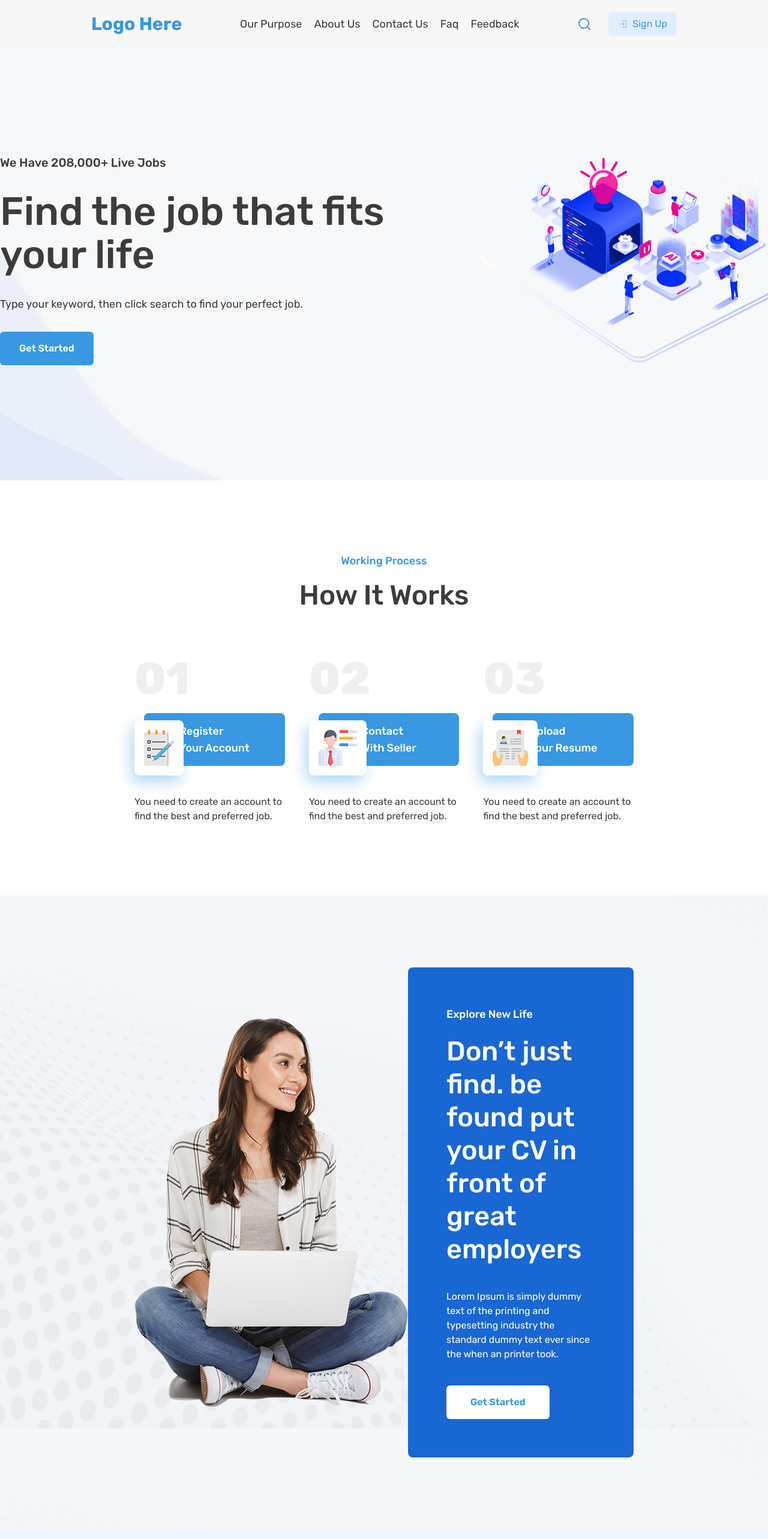
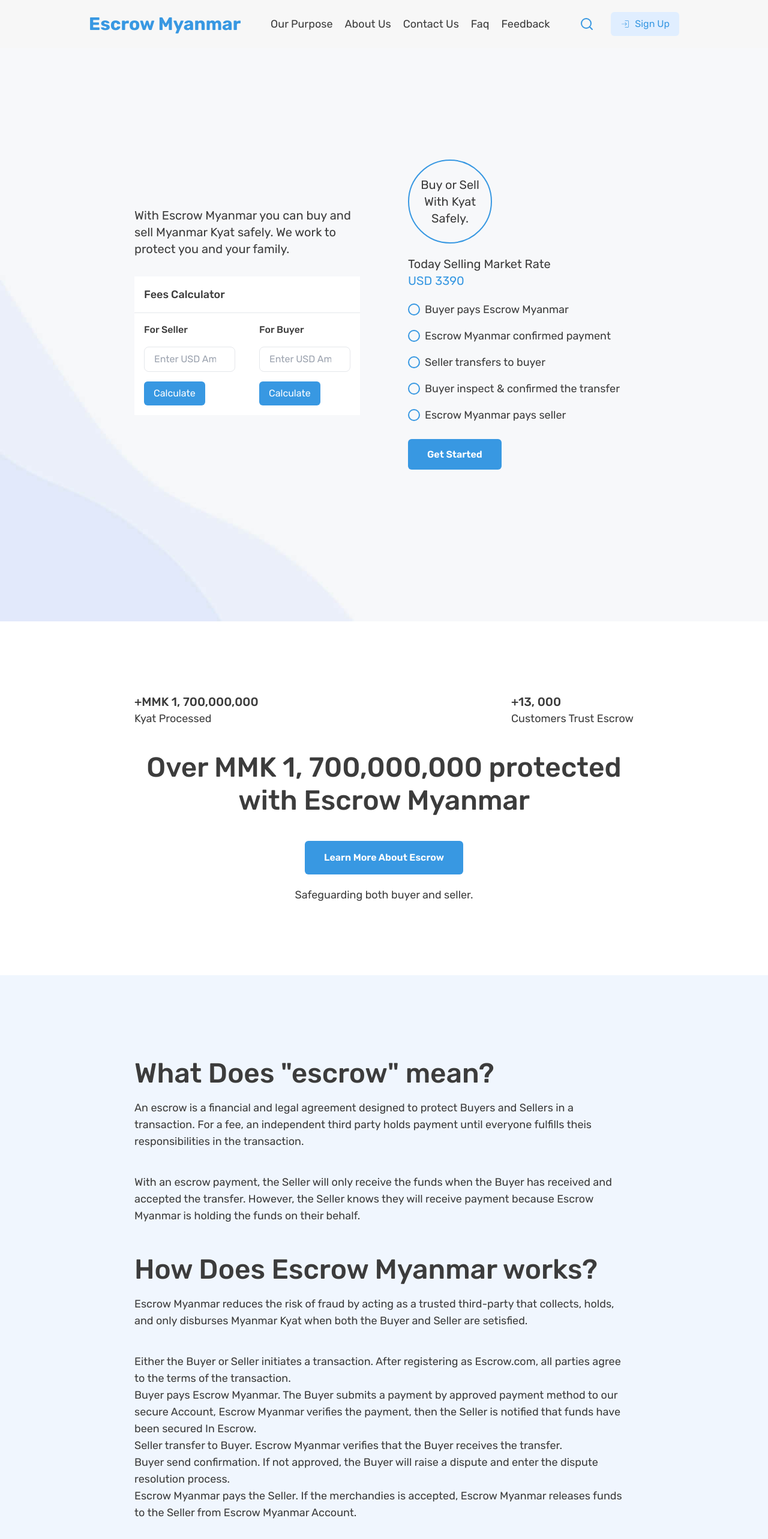
Before and after one commit to marufkhan20/kyat-selling-marketplace, a Next.js app in the folder frontend/: page / in a window 1280 px wide. Shown: the top 2566 px of the page at 60% size. Built offline with nearby package versions, Linux system fonts and the light colour scheme.

Commit message:
Change Home content and layout

```diff
--- a/frontend/src/app/dashboard/page.jsx
+++ b/frontend/src/app/dashboard/page.jsx
@@ -11,7 +11,8 @@
         {/* <Information /> */}
         <FeeCalculator />
         <Transactions viewButton title="My Transactions" />
-        <Orders viewButton title="Market Place" />
+        <Orders viewButton title="Market Place - Buyers" />
+        <Orders viewButton title="Market Place - Sellers" />
       </DashboardLayout>
     </main>
   );
--- a/frontend/src/app/page.jsx
+++ b/frontend/src/app/page.jsx
@@ -1,17 +1,16 @@
-import CallToAction from "@/components/home/CallToAction";
 import Hero from "@/components/home/Hero";
 import HowItWorks from "@/components/home/HowItWorks";
-import Sellers from "@/components/home/Sellers";
-import Testimonials from "@/components/home/Testimonials";
+import Information from "@/components/home/Information";
 
 export default function Home() {
   return (
     <main>
       <Hero />
+      {/* <CallToAction />
+      <Sellers />
+      <Testimonials /> */}
+      <Information />
       <HowItWorks />
-      <CallToAction />
-      <Sellers />
-      <Testimonials />
     </main>
   );
 }
--- a/frontend/src/components/home/Hero.jsx
+++ b/frontend/src/components/home/Hero.jsx
@@ -1,27 +1,59 @@
+import FeeCalculator from "../shared/Dashboard/FeeCalculator";
 import Button from "../ui/Button";
 
 const Hero = () => {
   return (
     <section
-      style={{ backgroundImage: `url(/images/hero-bg.jpg)` }}
-      className="px-5 sm:px-0 pt-[65px]"
+      style={{
+        backgroundImage: `url(/images/hero-bg.jpg)`,
+        backgroundSize: "cover",
+      }}
+      className="px-5 sm:px-0 py-[150px]"
     >
-      <div className="container flex-col lg:flex-row py-20 w-full min-h-[92vh] flex items-center gap-20">
-        <div className="w-full xl:w-[60%] flex flex-col gap-8">
-          <h4 className="text-xl">We Have 208,000+ Live Jobs</h4>
-          <h2 className="text-[40px] leading-[50px] sm:text-[50px] md:text-[66px] sm:leading-[60px] md:leading-[72px]">
-            Find the job that fits <br />
-            your life
-          </h2>
-          <p className="text-lg">
-            Type your keyword, then click search to find your perfect job.
+      <div className="container-custom flex-col lg:flex-row py-20 w-full min-h-[92vh] flex items-center gap-20">
+        <div className="w-full flex flex-col gap-8">
+          <p className="text-xl">
+            With Escrow Myanmar you can buy and sell Myanmar Kyat safely. We
+            work to protect you and your family.
           </p>
-          <div>
-            <Button>Get Started</Button>
+          <FeeCalculator />
+        </div>
+        <div className="w-full flex flex-col">
+          <div className="flex items-center gap-5 flex-wrap">
+            <div className="w-[140px] h-[140px] rounded-full border-2 border-primary flex items-center justify-center text-center p-4 text-xl">
+              Buy or Sell With Kyat Safely.
+            </div>
+            <div className="text-xl">
+              <span>Today Selling Market Rate</span>
+              <br />
+              <span className="text-primary">USD 3390</span>
+            </div>
           </div>
-        </div>
-        <div className="hidden w-full xl:w-[40%] lg:flex items-end">
-          <img src="/images/hero-banner.svg" alt="hero banner" />
+          <ul className="mt-5 flex flex-col gap-4">
+            <li className="flex items-center gap-2 text-lg">
+              <div className="w-5 h-5 rounded-full border-2 border-primary" />
+              <span>Buyer pays Escrow Myanmar</span>
+            </li>
+            <li className="flex items-center gap-2 text-lg">
+              <div className="w-5 h-5 rounded-full border-2 border-primary" />
+              <span>Escrow Myanmar confirmed payment</span>
+            </li>
+            <li className="flex items-center gap-2 text-lg">
+              <div className="w-5 h-5 rounded-full border-2 border-primary" />
+              <span>Seller transfers to buyer</span>
+            </li>
+            <li className="flex items-center gap-2 text-lg">
+              <div className="w-5 h-5 rounded-full border-2 border-primary" />
+              <span>Buyer inspect & confirmed the transfer</span>
+            </li>
+            <li className="flex items-center gap-2 text-lg">
+              <div className="w-5 h-5 rounded-full border-2 border-primary" />
+              <span>Escrow Myanmar pays seller</span>
+            </li>
+          </ul>
+          <div className="mt-10">
+            <Button href="/sign-up">Get Started</Button>
+          </div>
         </div>
       </div>
     </section>
--- a/frontend/src/components/home/HowItWorks.jsx
+++ b/frontend/src/components/home/HowItWorks.jsx
@@ -2,62 +2,51 @@
 
 const HowItWorks = () => {
   return (
-    <section className="section-container">
+    <section className="section-container bg-[#F0F6FE]">
       <div className="container-custom">
-        <Heading title="How It Works" subTitle="Working Process" />
+        <div>
+          <Heading title='What Does "escrow" mean?' center={false} />
+          <p className="mt-4 text-lg">
+            An escrow is a financial and legal agreement designed to protect
+            Buyers and Sellers in a transaction. For a fee, an independent third
+            party holds payment until everyone fulfills theis responsibilities
+            in the transaction.
+          </p>
+          <p className="text-lg mt-10">
+            With an escrow payment, the Seller will only receive the funds when
+            the Buyer has received and accepted the transfer. However, the
+            Seller knows they will receive payment because Escrow Myanmar is
+            holding the funds on their behalf.
+          </p>
+        </div>
 
-        <div className="mt-14 grid sm:grid-cols-2 md:grid-cols-3 gap-10">
-          <div>
-            <h2 className="text-[75px] text-[#efefef] font-extrabold">01</h2>
-            <div className="relative">
-              <div className="bg-primary flex justify-center py-4 rounded-lg ml-4">
-                <h4 className="text-lg text-white">
-                  Register <br />
-                  Your Account
-                </h4>
-              </div>
-              <div className="absolute left-0 top-3 bg-white p-4 rounded-lg how-it-works-card">
-                <img src="/images/works/1.png" alt="work" />
-              </div>
-            </div>
-            <p className="mt-12">
-              You need to create an account to find the best and preferred job.
-            </p>
-          </div>
-          <div>
-            <h2 className="text-[75px] text-[#efefef] font-extrabold">02</h2>
-            <div className="relative">
-              <div className="bg-primary flex justify-center py-4 rounded-lg ml-4">
-                <h4 className="text-lg text-white">
-                  Contact <br />
-                  With Seller
-                </h4>
-              </div>
-              <div className="absolute left-0 top-3 bg-white p-4 rounded-lg how-it-works-card">
-                <img src="/images/works/2.png" alt="work" />
-              </div>
-            </div>
-            <p className="mt-12">
-              You need to create an account to find the best and preferred job.
-            </p>
-          </div>
-          <div>
-            <h2 className="text-[75px] text-[#efefef] font-extrabold">03</h2>
-            <div className="relative">
-              <div className="bg-primary flex justify-center py-4 rounded-lg ml-4">
-                <h4 className="text-lg text-white">
-                  Upload <br />
-                  Your Resume
-                </h4>
-              </div>
-              <div className="absolute left-0 top-3 bg-white p-4 rounded-lg how-it-works-card">
-                <img src="/images/works/3.png" alt="work" />
-              </div>
-            </div>
-            <p className="mt-12">
-              You need to create an account to find the best and preferred job.
-            </p>
-          </div>
+        <div className="mt-12">
+          <Heading title="How Does Escrow Myanmar works?" center={false} />
+          <p className="mt-4 text-lg">
+            Escrow Myanmar reduces the risk of fraud by acting as a trusted
+            third-party that collects, holds, and only disburses Myanmar Kyat
+            when both the Buyer and Seller are setisfied.
+          </p>
+          <p className="text-lg mt-10">
+            Either the Buyer or Seller initiates a transaction. After
+            registering as Escrow.com, all parties agree to the terms of the
+            transaction.
+            <br />
+            Buyer pays Escrow Myanmar. The Buyer submits a payment by approved
+            payment method to our secure Account, Escrow Myanmar verifies the
+            payment, then the Seller is notified that funds have been secured{" "}
+            {"In Escrow"}.
+            <br />
+            Seller transfer to Buyer. Escrow Myanmar verifies that the Buyer
+            receives the transfer.
+            <br />
+            Buyer send confirmation. If not approved, the Buyer will raise a
+            dispute and enter the dispute resolution process.
+            <br />
+            Escrow Myanmar pays the Seller. If the merchandies is accepted,
+            Escrow Myanmar releases funds to the Seller from Escrow Myanmar
+            Account.
+          </p>
         </div>
       </div>
     </section>
--- /dev/null
+++ b/frontend/src/components/home/Information.jsx
@@ -0,0 +1,33 @@
+import Button from "../ui/Button";
+
+const Information = () => {
+  return (
+    <section className="section-container">
+      <div className="container-custom">
+        <div className="flex items-center justify-between gap-10 flex-wrap">
+          <div>
+            <h4 className="text-xl">+MMK 1, 700,000,000</h4>
+            <span className="text-lg">Kyat Processed</span>
+          </div>
+          <div>
+            <h4 className="text-xl">+13, 000</h4>
+            <span className="text-lg">Customers Trust Escrow</span>
+          </div>
+        </div>
+
+        <h2 className="text-[40px] leading-[50px] md:text-[46px] mt-10 md:leading-[55px] text-center">
+          Over MMK 1, 700,000,000 protected <br /> with Escrow Myanmar
+        </h2>
+
+        <div className="flex justify-center mt-10">
+          <Button>Learn More About Escrow</Button>
+        </div>
+        <p className="text-center mt-5 text-lg">
+          Safeguarding both buyer and seller.
+        </p>
+      </div>
+    </section>
+  );
+};
+
+export default Information;
--- a/frontend/src/components/shared/Dashboard/FeeCalculator.jsx
+++ b/frontend/src/components/shared/Dashboard/FeeCalculator.jsx
@@ -1,8 +1,9 @@
 "use client";
 import Button from "@/components/ui/Button";
+import { cn } from "@/lib/utills";
 import { useState } from "react";
 
-const FeeCalculator = () => {
+const FeeCalculator = ({ className }) => {
   const [sellerUsd, setSellerUsd] = useState();
   const [buyerUsd, setBuyerUsd] = useState();
   const [feeCalculateData, setFeeCalculateData] = useState({});
@@ -34,8 +35,8 @@
     setFeeCalculateData(data);
   };
   return (
-    <div className="bg-white">
-      <div className="p-4 border-b bg-white">
+    <div className={cn(`bg-white`, className)}>
+      <div className="p-4 border-b">
         <h4 className="text-lg">Fees Calculator</h4>
       </div>
 
--- a/frontend/src/components/shared/Dashboard/Order.jsx
+++ b/frontend/src/components/shared/Dashboard/Order.jsx
@@ -1,5 +1,3 @@
-import Link from "next/link";
-
 const Order = () => {
   return (
     <div className="p-6 border-b flex justify-between gap-4 flex-wrap items-center mb-2 bg-white">
@@ -11,9 +9,7 @@
       <span>USD</span>
       <span>$250</span>
       <span>3380</span>
-      <Link href="#" className="text-primary">
-        View
-      </Link>
+      <span className="text-primary">Accept</span>
     </div>
   );
 };
--- a/frontend/src/components/shared/Dashboard/Orders.jsx
+++ b/frontend/src/components/shared/Dashboard/Orders.jsx
@@ -17,7 +17,7 @@
       {viewButton && (
         <div className="flex justify-center pb-4">
           <Button variant="secondary" href="/dashboard/orders">
-            View All Orders
+            View All
           </Button>
         </div>
       )}
--- a/frontend/src/components/shared/Header.jsx
+++ b/frontend/src/components/shared/Header.jsx
@@ -6,13 +6,13 @@
 const Header = () => {
   return (
     <header className="absolute bg-[#F7F7F7] top-0 left-0 right-0 w-full">
-      <div className="px-5 w-full lg:px-0 lg:w-[80%] 2xl:w-[65%] mx-auto">
-        <div className="mx-auto flex items-center justify-between gap-1 sm:gap-5 flex-wrap sm:px-6 py-5 rounded-lg">
+      <div className="w-full px-5 smpx-0 lg:w-[80%] 2xl:w-[65%] mx-auto">
+        <div className="mx-auto flex items-center justify-between gap-1 sm:gap-5 flex-wrap py-5 rounded-lg">
           <Link
             className="text-primary font-bold text-2xl sm:text-3xl"
             href="/"
           >
-            Logo Here
+            Escrow Myanmar
           </Link>
           <nav className="hidden lg:block">
             <ul className="flex items-center flex-wrap gap-5">
@@ -34,7 +34,7 @@
             </ul>
           </nav>
           <div className="flex items-center gap-7">
-            <Link href="#" className="text-2xl text-primary">
+            <Link href="#" className="text-2xl text-primary hidden sm:block">
               <LuSearch />
             </Link>
             <Button
--- a/frontend/src/components/shared/Heading.jsx
+++ b/frontend/src/components/shared/Heading.jsx
@@ -1,10 +1,12 @@
 const Heading = ({ title, subTitle, center = true }) => {
   return (
     <div className={center && "text-center"}>
-      <h4 className="text-primary text-lg">{subTitle}</h4>
-      <h2 className="text-[40px] leading-[50px] md:text-[46px] mt-4 md:leading-[55px]">
-        {title}
-      </h2>
+      {subTitle && <h4 className="text-primary text-lg">{subTitle}</h4>}
+      {title && (
+        <h2 className="text-[40px] leading-[50px] md:text-[46px] mt-4 md:leading-[55px]">
+          {title}
+        </h2>
+      )}
     </div>
   );
 };
```
Also changed, not shown: frontend/src/components/shared/Footer.jsx (+3 -13 lines).
